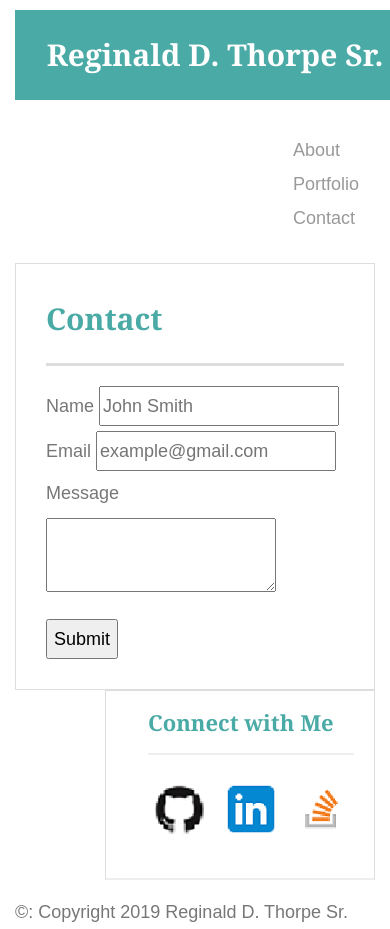
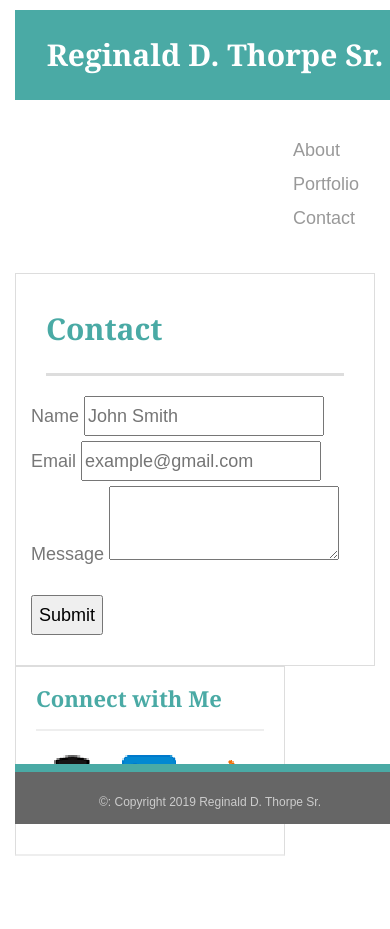
Before and after one commit to Rthorpesr/Bootstrap-Portfolio, a plain HTML site: page contact.html in a window 390 px wide. Shown: the top 929 px of the page. After the commit the page ends 871 px from the top, so only its background shows below. Drawn offline with nearby package versions, Linux system fonts and the light colour scheme.

Commit message:
fix typos in first row

```diff
--- a/contact.html
+++ b/contact.html
@@ -2,7 +2,7 @@
 <html lang="en">
     <head>
         <meta charset="utf-8">
-        <title>Contact (Bootstrap)</title>
+        <title>Contact(Boot-Strap Grid)</title>
         <meta charset="utf-8">
         <!---The meta tag below ensures proper rendering and touch zooming
               the width=device stuff sets the width of the page to follow
@@ -25,15 +25,14 @@
 
         <link rel="stylesheet" type="text/css" href="style.css">
 
-        <html>
+
     <body>
-                <header id="masthead">
        <div class="container">
-                        <!-- <a class="navbar-brand" href="#">Logo</a> -->
-                        <a href="index.html" id="logo" >Reginald D. Thorpe Sr.</a>
+            <div class="row" id="masthead">
+                 <div class ="col-sm-12">
+                      <a class="navbar-brand" href="index.html" id="logo" >Reginald D. Thorpe Sr.</a>
                       <nav class="navbar navbar-expand-sm">
-                            <!-- Links -->
-                            <ul class="navbar-nav">
+                           <ul class="navbar-nav ">
                            <li class="nav-item">
                                <a class="nav-link" href="index.html">About</a>
                            </li>
@@ -45,49 +44,54 @@
                            </li>
                            </ul>
                       </nav>
-                    </div>
-                </header>
+            </div> <!-- Div of first row with 1 column-->
 
-                <div id="main-container" class="container">
-                        <section class="main-section" >
+            <div id="main-container" class= "row container">
+                    <div class="col-sm-8 main-section">
                          <h1>Contact</h1>
-
+                            <div class="row">  <!-- sub row-->
                                 <form id="contact-form">
                                     <ul>
                                         <li>
                                             <label for="name">Name</label>
-                                        <input type="text" name="name" id="name"
-                                        placeholder="John Smith" required="required">
+                                            <input type="text" name="name"
+                                            id="name" placeholder="John Smith"
+                                            required="required">
                                         </li>
                                         <li>
                                                 <label for="email">Email</label>
-                                        <input type="text" name="email" id="email"
-                                        placeholder="example@gmail.com" required="required">
+                                                <input type="text" email="email"
+                                                id="email" placeholder="example@gmail.com"
+                                                required="required">
                                         </li>
                                         <li>
                                                 <label for="message">Message</label>
-                                        <textarea id="message" name="message" id="message"
-                                        required="required"></textarea></textarea>
+                                                <textarea id="message" name="message"
+                                                required="required"></textarea>
                                         </li>
                                     </ul>
                                     <input type="submit" name="submit">
                                 </form>
-                        </section>
-                        <section class="sidebar">
-                            <div id="connect">
+                            </div> <!--Sub Row-->
+                    </div>
+                    <div class ="col-sm-4 sidebar connect">
                             <h3>Connect with Me</h3>
+                            <a target="_blank" title="" href="https://github.com/">
+                               <img alt="" src="GFITHUB.png" class= "iconsize"></a>
+                            <a target="_blank" title="" href="https://www.linkedin.com/feed/?trk=guest_homepage-basic_nav-header-signin">
+                                <img alt="" src="linkedin.png" class= "iconsize"></a>
+                            <a target="_blank" title="" href="https://stackoverflow.com/users/story/11406145">
+                                <img alt="" src="STACK-OVERFLOW.png" class= "iconsize"></a>
+                    </div>
+            </div>
+            </div> <!-- Div of second row with 2 column-->
 
-                                <img src="GFITHUB.png" class="social" alt="GitHub">
-                                <img src="linkedin.png" class="social" alt="LinkedIn">
-                                <img src="STACK-OVERFLOW.png" class="social" alt="Stack overflow">
-                            </div>
-                        </section>
-                </div>
-
-                <footer>
-                    <div class="container">
+            <!-- Sticky Footer-->
+            <div id="foot" class="row footer fixed bottom container">
+                    <div class ="col-lg-12">
                             &copy: Copyright 2019 Reginald D. Thorpe Sr.
                     </div>
-                </footer>
+            </div> <!-- Div of third row with 1 column-->
+       </div> <!--- container-->
     </body>
 </html>
```
Also changed, not shown: index.html (+12 -9 lines). Lines whose indentation alone changed are shown as unchanged.
